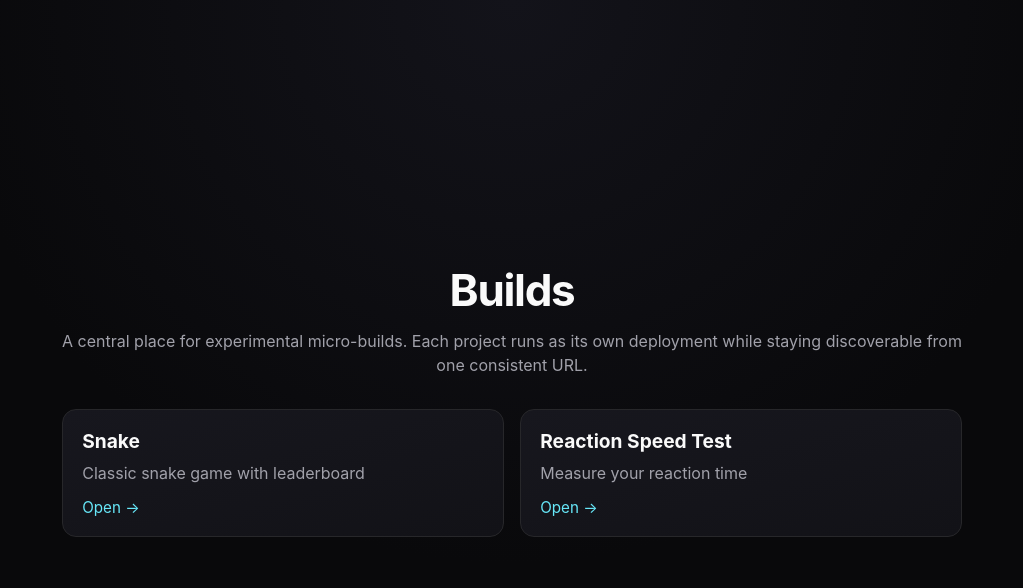
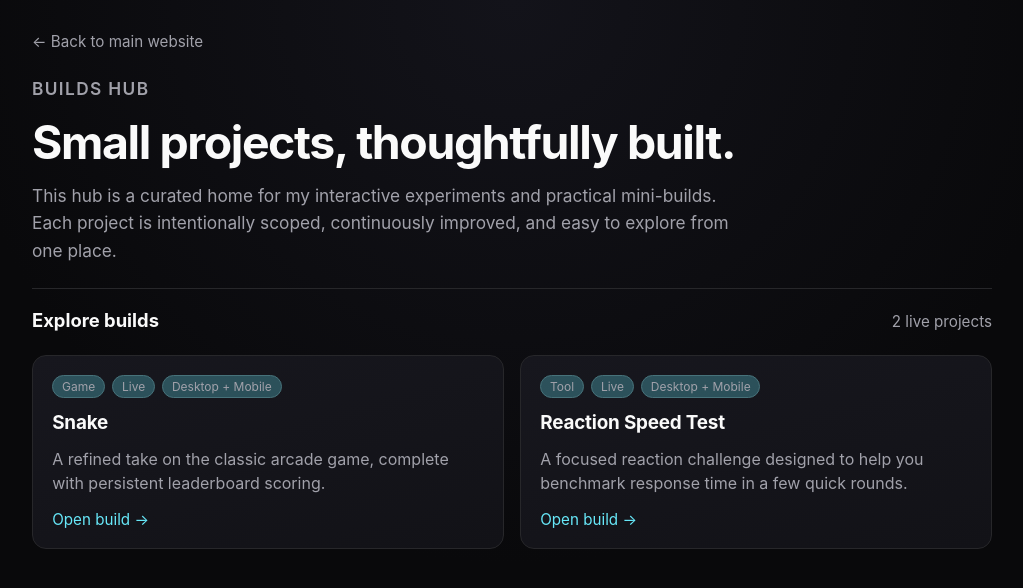
Before and after one commit to adammastersuk/builds-hub, a Next.js app: page / in a window 1280 px wide. Shown: the top 588 px of the page, without its empty margins (128-1151 px from the left). Built offline with nearby package versions, Linux system fonts and the light colour scheme; no server answers.

Commit message:
Polish Builds Hub layout and improve project discoverability

```diff
--- a/app/globals.css
+++ b/app/globals.css
@@ -6,6 +6,7 @@
   --text-primary: #fafafa;
   --text-secondary: #a1a1aa;
   --accent: #67e8f9;
+  --accent-soft: color-mix(in oklab, var(--accent) 28%, transparent);
 }
 
 * {
@@ -33,31 +34,76 @@ a {
 
 .container {
   min-height: 100vh;
-  width: min(900px, calc(100% - 2.5rem));
+  width: min(960px, calc(100% - 2.5rem));
   margin: 0 auto;
   display: grid;
-  place-content: center;
-  gap: 2rem;
-  padding: 3rem 0;
+  align-content: start;
+  gap: 1.5rem;
+  padding: 2rem 0 3rem;
+}
+
+.back-link {
+  justify-self: start;
+  display: inline-flex;
+  align-items: center;
+  gap: 0.35rem;
+  color: var(--text-secondary);
+  font-size: 0.95rem;
+  transition: color 150ms ease;
+}
+
+.back-link:hover,
+.back-link:focus-visible {
+  color: var(--text-primary);
 }
 
 .header {
-  text-align: center;
   display: grid;
-  gap: 0.75rem;
+  gap: 0.9rem;
+  max-width: 720px;
+}
+
+.eyebrow {
+  margin: 0;
+  color: var(--accent);
+  font-size: 0.85rem;
+  letter-spacing: 0.08em;
+  text-transform: uppercase;
+  font-weight: 600;
 }
 
 .header h1 {
   margin: 0;
-  font-size: clamp(2rem, 5vw, 2.75rem);
+  font-size: clamp(2rem, 5vw, 2.9rem);
   letter-spacing: -0.03em;
+  line-height: 1.08;
 }
 
 .header p {
   margin: 0;
   color: var(--text-secondary);
-  line-height: 1.5;
-  font-size: 1rem;
+  line-height: 1.6;
+  font-size: clamp(1rem, 2vw, 1.08rem);
+}
+
+.section-heading {
+  display: flex;
+  justify-content: space-between;
+  align-items: baseline;
+  gap: 0.75rem;
+  border-top: 1px solid var(--surface-border);
+  padding-top: 1.2rem;
+}
+
+.section-heading h2 {
+  margin: 0;
+  font-size: 1.15rem;
+}
+
+.section-heading p {
+  margin: 0;
+  color: var(--text-secondary);
+  font-size: 0.95rem;
 }
 
 .build-grid {
@@ -68,7 +114,7 @@ a {
 
 .build-card {
   display: grid;
-  gap: 0.6rem;
+  gap: 0.8rem;
   padding: 1.2rem;
   border-radius: 14px;
   background: linear-gradient(165deg, #17171e 0%, var(--surface) 100%);
@@ -86,19 +132,52 @@ a {
   box-shadow: 0 12px 28px rgba(0, 0, 0, 0.35);
 }
 
-.build-card h2 {
+.build-card__meta {
+  display: flex;
+  flex-wrap: wrap;
+  gap: 0.45rem;
+}
+
+.build-card__meta span {
+  font-size: 0.75rem;
+  color: var(--text-secondary);
+  background: var(--accent-soft);
+  border: 1px solid color-mix(in oklab, var(--accent) 42%, var(--surface-border));
+  border-radius: 999px;
+  padding: 0.2rem 0.55rem;
+}
+
+.build-card h3 {
   margin: 0;
-  font-size: 1.2rem;
+  font-size: 1.18rem;
+  letter-spacing: -0.01em;
 }
 
 .build-card p {
   margin: 0;
   color: var(--text-secondary);
-  line-height: 1.45;
+  line-height: 1.5;
 }
 
-.build-card span {
-  margin-top: 0.2rem;
+.build-card__cta {
+  margin-top: 0.15rem;
   color: var(--accent);
   font-size: 0.95rem;
 }
+
+@media (max-width: 640px) {
+  .container {
+    width: min(960px, calc(100% - 1.5rem));
+    padding: 1.1rem 0 2rem;
+    gap: 1.2rem;
+  }
+
+  .section-heading {
+    flex-direction: column;
+    align-items: flex-start;
+  }
+
+  .build-grid {
+    grid-template-columns: 1fr;
+  }
+}
--- a/app/page.tsx
+++ b/app/page.tsx
@@ -1,28 +1,47 @@
 import { BuildCard } from '@/components/BuildCard';
+
+const MAIN_WEBSITE_URL = process.env.NEXT_PUBLIC_MAIN_WEBSITE_URL ?? 'https://adammasters.co.uk';
 
 const builds = [
   {
     title: 'Snake',
-    description: 'Classic snake game with leaderboard',
-    href: '/snake'
+    description: 'A refined take on the classic arcade game, complete with persistent leaderboard scoring.',
+    href: '/snake',
+    type: 'Game',
+    status: 'Live',
+    platform: 'Desktop + Mobile'
   },
   {
     title: 'Reaction Speed Test',
-    description: 'Measure your reaction time',
-    href: '/reaction-speed-test'
+    description:
+      'A focused reaction challenge designed to help you benchmark response time in a few quick rounds.',
+    href: '/reaction-speed-test',
+    type: 'Tool',
+    status: 'Live',
+    platform: 'Desktop + Mobile'
   }
 ];
 
 export default function HomePage() {
   return (
     <main className="container">
+      <a className="back-link" href={MAIN_WEBSITE_URL}>
+        ← Back to main website
+      </a>
+
       <header className="header">
-        <h1>Builds</h1>
+        <p className="eyebrow">Builds Hub</p>
+        <h1>Small projects, thoughtfully built.</h1>
         <p>
-          A central place for experimental micro-builds. Each project runs as its own deployment
-          while staying discoverable from one consistent URL.
+          This hub is a curated home for my interactive experiments and practical mini-builds. Each
+          project is intentionally scoped, continuously improved, and easy to explore from one place.
         </p>
       </header>
+
+      <section className="section-heading" aria-label="Builds overview">
+        <h2>Explore builds</h2>
+        <p>{builds.length} live projects</p>
+      </section>
 
       <section className="build-grid" aria-label="Available builds">
         {builds.map((build) => (
@@ -31,6 +50,9 @@ export default function HomePage() {
             title={build.title}
             description={build.description}
             href={build.href}
+            type={build.type}
+            status={build.status}
+            platform={build.platform}
           />
         ))}
       </section>
--- a/components/BuildCard.tsx
+++ b/components/BuildCard.tsx
@@ -4,14 +4,24 @@ type BuildCardProps = {
   title: string;
   description: string;
   href: string;
+  type: string;
+  status: string;
+  platform: string;
 };
 
-export function BuildCard({ title, description, href }: BuildCardProps) {
+export function BuildCard({ title, description, href, type, status, platform }: BuildCardProps) {
   return (
-    <Link className="build-card" href={href}>
-      <h2>{title}</h2>
+    <Link className="build-card" href={href} aria-label={`Open ${title}`}>
+      <div className="build-card__meta" aria-label="Project metadata">
+        <span>{type}</span>
+        <span>{status}</span>
+        <span>{platform}</span>
+      </div>
+      <h3>{title}</h3>
       <p>{description}</p>
-      <span aria-hidden="true">Open →</span>
+      <span className="build-card__cta" aria-hidden="true">
+        Open build →
+      </span>
     </Link>
   );
 }
```
